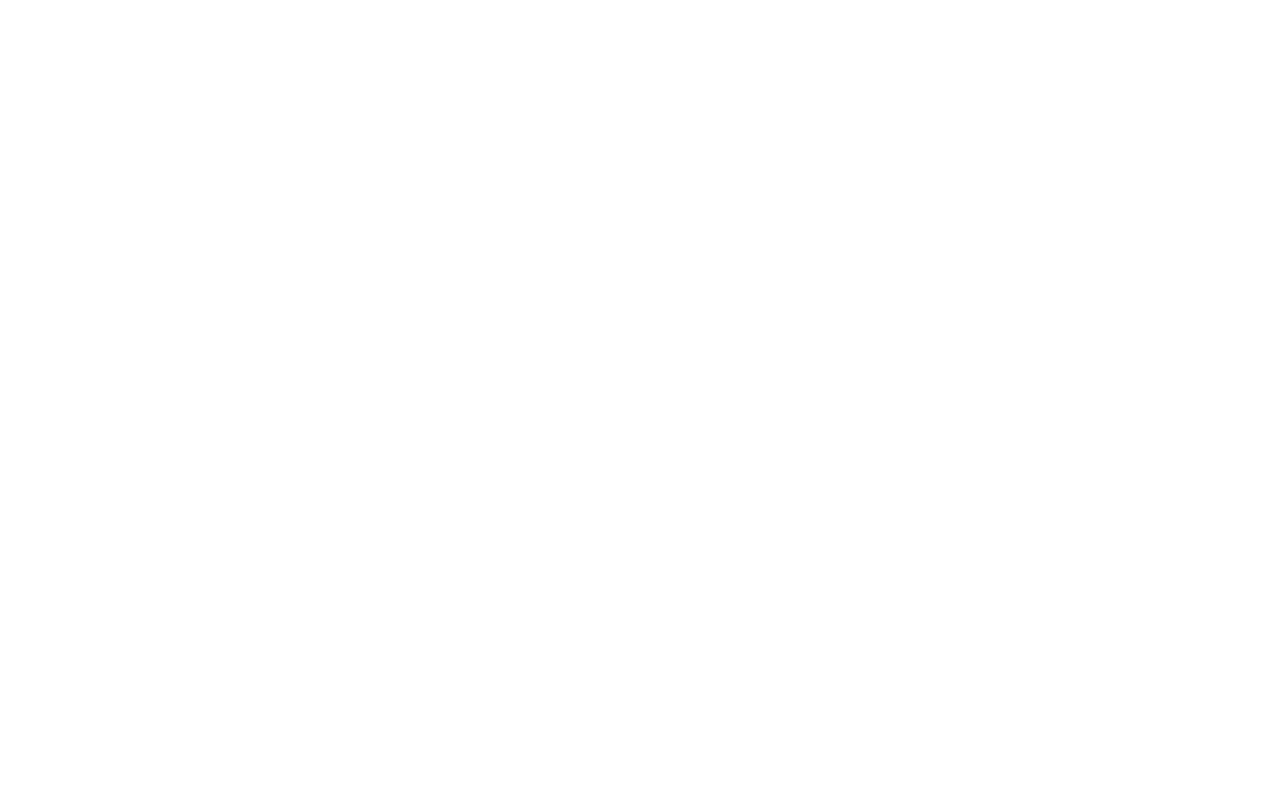
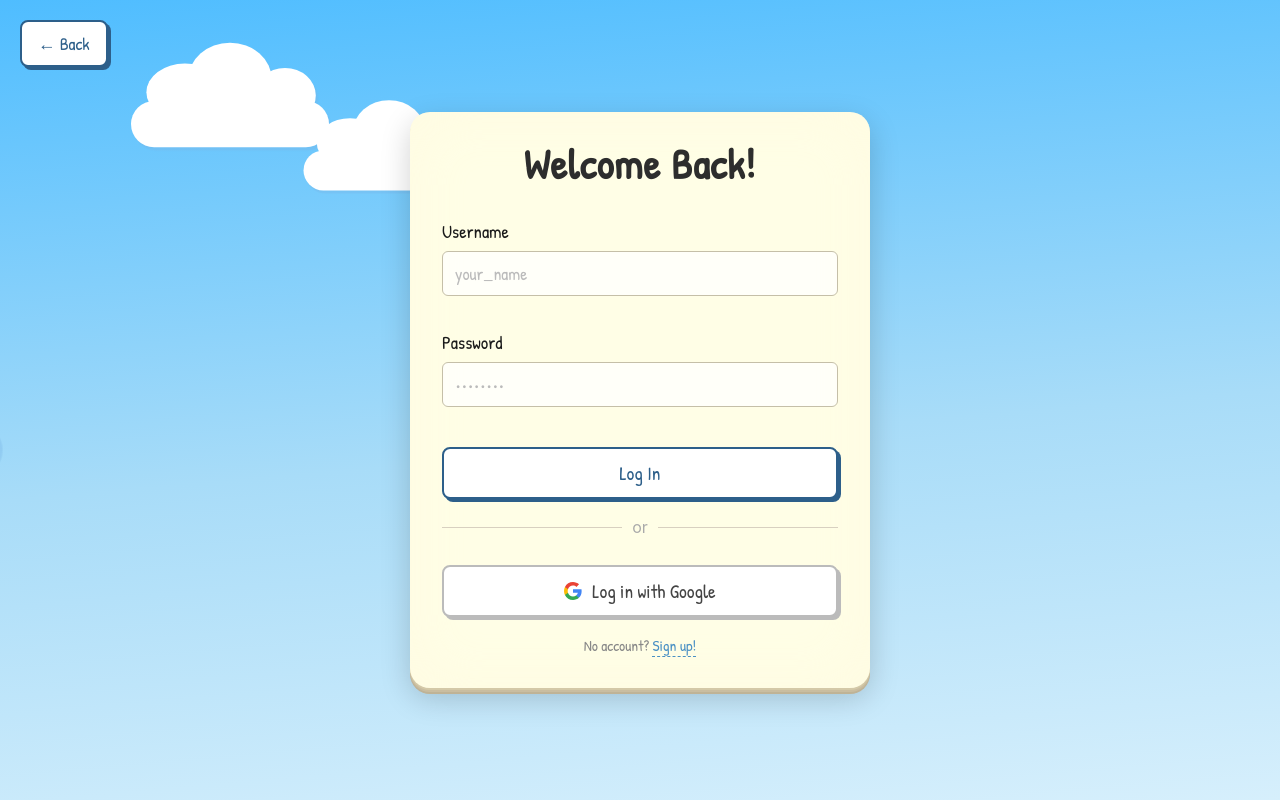
Before and after one commit to jeefwashere/Journalise, a React (Vite) app in the folder frontend/: page /login in a window 1280 px wide. Before the commit this address had no page. Built offline with nearby package versions, Linux system fonts and the light colour scheme; a web font is replaced by a local one.

Commit message:
login page done

```diff
--- a/frontend/src/App.tsx
+++ b/frontend/src/App.tsx
@@ -1,6 +1,7 @@
 import { BrowserRouter, Routes, Route } from "react-router-dom";
 import LandingPage from "./pages/public/[0]LandingPage";
-import Signup from "./pages/SignUp1";
+import Signup from "./pages/public/SignUp1";
+import Login from "./pages/public/[1]LoginPage";
 
 function App() {
   return (
@@ -8,6 +9,7 @@
       <Routes>
         <Route path="/" element={<LandingPage />} />
         <Route path="/signup" element={<Signup />} />
+        <Route path="/login" element={<Login />} />
       </Routes>
     </BrowserRouter>
   );
--- a/frontend/src/main.tsx
+++ b/frontend/src/main.tsx
@@ -2,7 +2,6 @@
 import ReactDOM from "react-dom/client";
 import App from "./App";
 
-import "sketchbook-ui/style.css";
 import "./styles/global.css";
 
 ReactDOM.createRoot(document.getElementById("root")!).render(
--- a/frontend/src/pages/Login.tsx
+++ /dev/null
@@ -1,3 +0,0 @@
-export default function Login() {
-  return <h1>Login Page</h1>;
-}
--- a/frontend/src/pages/SignUp1.tsx
+++ b/frontend/src/pages/public/SignUp1.tsx
@@ -1,7 +1,7 @@
 import React, { useState, useRef } from "react";
 import { useNavigate } from "react-router-dom";
-import "../styles/public/signup.css";
-import placeholder from "../assets/placeholder.jpg";
+import "../../styles/public/signup.css";
+import placeholder from "../../assets/placeholder.jpg";
 
 type CloudConfig = {
   top: number;
--- a/frontend/src/pages/public/[1]LoginPage.tsx
+++ b/frontend/src/pages/public/[1]LoginPage.tsx
@@ -0,0 +1,143 @@
+import React, { useState } from "react";
+import { useNavigate } from "react-router-dom";
+import "../../styles/public/login.css";
+
+const Login: React.FC = () => {
+  const navigate = useNavigate();
+
+  const [username, setUsername] = useState("");
+  const [password, setPassword] = useState("");
+  const [errors, setErrors] = useState({
+    username: "",
+    password: "",
+  });
+
+  const validate = () => {
+    const newErrors = { username: "", password: "" };
+    let valid = true;
+
+    if (!username) {
+      newErrors.username = "Username is required";
+      valid = false;
+    }
+
+    if (!password) {
+      newErrors.password = "Password is required";
+      valid = false;
+    }
+
+    setErrors(newErrors);
+    return valid;
+  };
+
+  const handleLogin = () => {
+    if (validate()) {
+      console.log("Logging in...", { username, password });
+      // hook backend here later
+    }
+  };
+
+  return (
+    <div className="login-wrapper">
+      <button className="back-button" onClick={() => navigate("/")}>
+        ← Back
+      </button>
+
+      <section className="page page-sky">
+        <div className="sky">
+        {[
+            { top: 10, duration: 70, delay: 10, scale: 1.1 },
+            { top: 28, duration: 90, delay: 35, scale: 0.85 },
+            { top: 50, duration: 60, delay: 55, scale: 1.3 },
+            { top: 16, duration: 80, delay: 20, scale: 0.95 },
+            { top: 65, duration: 100, delay: 45, scale: 1.0 },
+        ].map((cloud, i) => (
+            <div
+            key={i}
+            className="cloud"
+            style={{
+                top: `${cloud.top}%`,
+                animationDuration: `${cloud.duration}s`,
+                animationDelay: `-${cloud.delay}s`,
+                transform: `scale(${cloud.scale})`,
+            }}
+            >
+            <div className="cloud-body" />
+            <div className="cloud-bump cloud-bump--sm" />
+            <div className="cloud-bump cloud-bump--lg" />
+            <div className="cloud-bump cloud-bump--md" />
+            </div>
+        ))}
+        </div>
+
+        <div className="journal">
+          <div className="journal-content">
+            <h1 className="title">Welcome Back!</h1>
+
+            <div className="form">
+              <label htmlFor="username">Username</label>
+              <input
+                id="username"
+                type="text"
+                value={username}
+                placeholder="your_name"
+                onChange={(e) => setUsername(e.target.value)}
+              />
+              <span className="error">{errors.username}</span>
+
+              <label htmlFor="password">Password</label>
+              <input
+                id="password"
+                type="password"
+                value={password}
+                placeholder="••••••••"
+                onChange={(e) => setPassword(e.target.value)}
+              />
+              <span className="error">{errors.password}</span>
+
+              <button className="btn btn-login" onClick={handleLogin}>
+                Log In
+              </button>
+
+              <div className="divider">
+                <span>or</span>
+              </div>
+
+              <button className="btn btn-google">
+                <svg
+                  className="google-icon"
+                  viewBox="0 0 18 18"
+                  xmlns="http://www.w3.org/2000/svg"
+                >
+                  <path
+                    d="M17.64 9.2c0-.637-.057-1.251-.164-1.84H9v3.481h4.844a4.14 4.14 0 0 1-1.796 2.716v2.259h2.908c1.702-1.567 2.684-3.875 2.684-6.615Z"
+                    fill="#4285F4"
+                  />
+                  <path
+                    d="M9 18c2.43 0 4.467-.806 5.956-2.18l-2.908-2.259c-.806.54-1.837.86-3.048.86-2.344 0-4.328-1.584-5.036-3.711H.957v2.332A8.997 8.997 0 0 0 9 18Z"
+                    fill="#34A853"
+                  />
+                  <path
+                    d="M3.964 10.71A5.41 5.41 0 0 1 3.682 9c0-.593.102-1.17.282-1.71V4.958H.957A8.996 8.996 0 0 0 0 9c0 1.452.348 2.827.957 4.042l3.007-2.332Z"
+                    fill="#FBBC05"
+                  />
+                  <path
+                    d="M9 3.58c1.321 0 2.508.454 3.44 1.345l2.582-2.58C13.463.891 11.426 0 9 0A8.997 8.997 0 0 0 .957 4.958L3.964 7.29C4.672 5.163 6.656 3.58 9 3.58Z"
+                    fill="#EA4335"
+                  />
+                </svg>
+                Log in with Google
+              </button>
+
+              <p className="login-link">
+                No account? <a href="/signup">Sign up!</a>
+              </p>
+            </div>
+          </div>
+        </div>
+      </section>
+    </div>
+  );
+};
+
+export default Login;
--- /dev/null
+++ b/frontend/src/styles/public/login.css
@@ -0,0 +1,211 @@
+@import url('https://fonts.googleapis.com/css2?family=Patrick+Hand&display=swap');
+
+*, *::before, *::after { box-sizing: border-box; margin: 0; padding: 0; }
+
+body {
+  font-family: 'Patrick Hand', cursive;
+  overflow-x: hidden;
+}
+
+/* wrapper */
+.login-wrapper {
+  width: 100%;
+}
+
+/* page */
+.page {
+  min-height: 100vh;
+  width: 100%;
+}
+
+/* sky background */
+.page-sky {
+  display: flex;
+  align-items: center;
+  justify-content: center;
+}
+
+.sky {
+  position: absolute;
+  inset: 0;
+  background: linear-gradient(175deg, #4fbdff 0%, #a8dcf8 55%, #d6effc 100%);
+}
+
+/* journal card */
+.journal {
+  position: relative;
+  z-index: 10;
+  width: min(92%, 460px);
+  background: #fffee6;
+  padding: 32px;
+  border-radius: 20px;
+  box-shadow:
+    0 2px 0 #d4c9a8,
+    0 4px 0 #c9bda0,
+    0 6px 0 #bfb396,
+    0 10px 30px rgba(0,0,0,0.18),
+    inset 0 0 60px rgba(255,248,220,0.4);
+}
+
+/* title */
+.title {
+  font-size: 2.6rem;
+  text-align: center;
+  margin-bottom: 22px;
+}
+
+/* form */
+.form {
+  display: flex;
+  flex-direction: column;
+  gap: 4px;
+}
+
+.form label {
+  font-size: 1.15rem;
+  margin-top: 12px;
+}
+
+.form input {
+  padding: 10px 12px;
+  border: 1.5px solid #c5bfa8;
+  border-radius: 6px;
+  font-size: 1.1rem;
+}
+
+.form input:focus {
+  border-color: #6fb3e0;
+  box-shadow: 0 0 0 3px rgba(111,179,224,0.2);
+  outline: none;
+}
+
+.error {
+  color: #d04040;
+  font-size: 0.95rem;
+  min-height: 14px;
+}
+
+/* buttons */
+.btn {
+  font-size: 1.2rem;
+  cursor: pointer;
+  border-radius: 8px;
+  padding: 11px 16px;
+  margin-top: 18px;
+}
+
+/* login button */
+.btn-login {
+  background: #fff;
+  color: #2d5f8a;
+  border: 2.5px solid #2d5f8a;
+  box-shadow: 3px 3px 0 #2d5f8a;
+}
+
+.btn-login:hover {
+  transform: translate(-1px, -1px);
+  box-shadow: 4px 4px 0 #2d5f8a;
+}
+
+/* google */
+.btn-google {
+  background: #fff;
+  color: #444;
+  border: 2px solid #bbb;
+  box-shadow: 3px 3px 0 #bbb;
+  display: flex;
+  align-items: center;
+  justify-content: center;
+  gap: 10px;
+}
+
+.google-icon {
+  width: 18px;
+  height: 18px;
+}
+
+/* divider */
+.divider {
+  display: flex;
+  align-items: center;
+  gap: 10px;
+  margin: 14px 0 6px;
+  color: #aaa;
+}
+
+.divider::before,
+.divider::after {
+  content: '';
+  flex: 1;
+  height: 1px;
+  background: #d8d0c0;
+}
+
+/* signup link */
+.login-link {
+  text-align: center;
+  font-size: 0.95rem;
+  color: #888;
+  margin-top: 14px;
+}
+
+.login-link a {
+  color: #4a90c4;
+  text-decoration: none;
+  border-bottom: 1px dashed #4a90c4;
+}
+
+/* back button */
+.back-button {
+  position: fixed;
+  top: 20px;
+  left: 20px;
+  z-index: 9999;
+  padding: 10px 16px;
+  font-size: 1.1rem;
+  background: #fff;
+  color: #2d5f8a;
+  border: 2.5px solid #2d5f8a;
+  border-radius: 8px;
+  box-shadow: 3px 3px 0 #2d5f8a;
+  cursor: pointer;
+}
+
+/* CLOUDS */
+.cloud {
+  position: absolute;
+  left: -220px;
+  width: 180px;
+  height: 64px;
+
+  animation-name: moveClouds;
+  animation-timing-function: linear;
+  animation-iteration-count: infinite;
+
+  filter: drop-shadow(2px 3px 0px rgba(120,180,230,0.35));
+}
+
+.cloud-body {
+  position: absolute;
+  bottom: 0;
+  left: 0;
+  right: 0;
+  height: 42px;
+  background: #fff;
+  border-radius: 40px;
+}
+
+.cloud-bump {
+  position: absolute;
+  background: #fff;
+  border-radius: 50%;
+}
+
+.cloud-bump--sm  { width: 70px; height: 52px; bottom: 24px; left: 14px; }
+.cloud-bump--lg  { width: 76px; height: 67px; bottom: 28px; left: 52px; }
+.cloud-bump--md  { width: 56px; height: 50px; bottom: 22px; left: 112px; }
+
+@keyframes moveClouds {
+  from { left: -220px; }
+  to   { left: 110%; }
+}
--- a/frontend/src/styles/public/signup.css
+++ b/frontend/src/styles/public/signup.css
@@ -37,7 +37,7 @@
 .sky {
   position: absolute;
   inset: 0;
-  background: linear-gradient(175deg, #4fbdff 0%, #a8dcf8 55%, #d6effc 100%);
+  background: linear-gradient(175deg, #1499eb 0%, #a8dcf8 55%, #d6effc 100%);
   overflow: hidden;
 }
 
```
Also changed, not shown: frontend/src/pages/public/[2]SignupPage.tsx (deleted), frontend/src/styles/public/[1]LoginPage.css (deleted).
